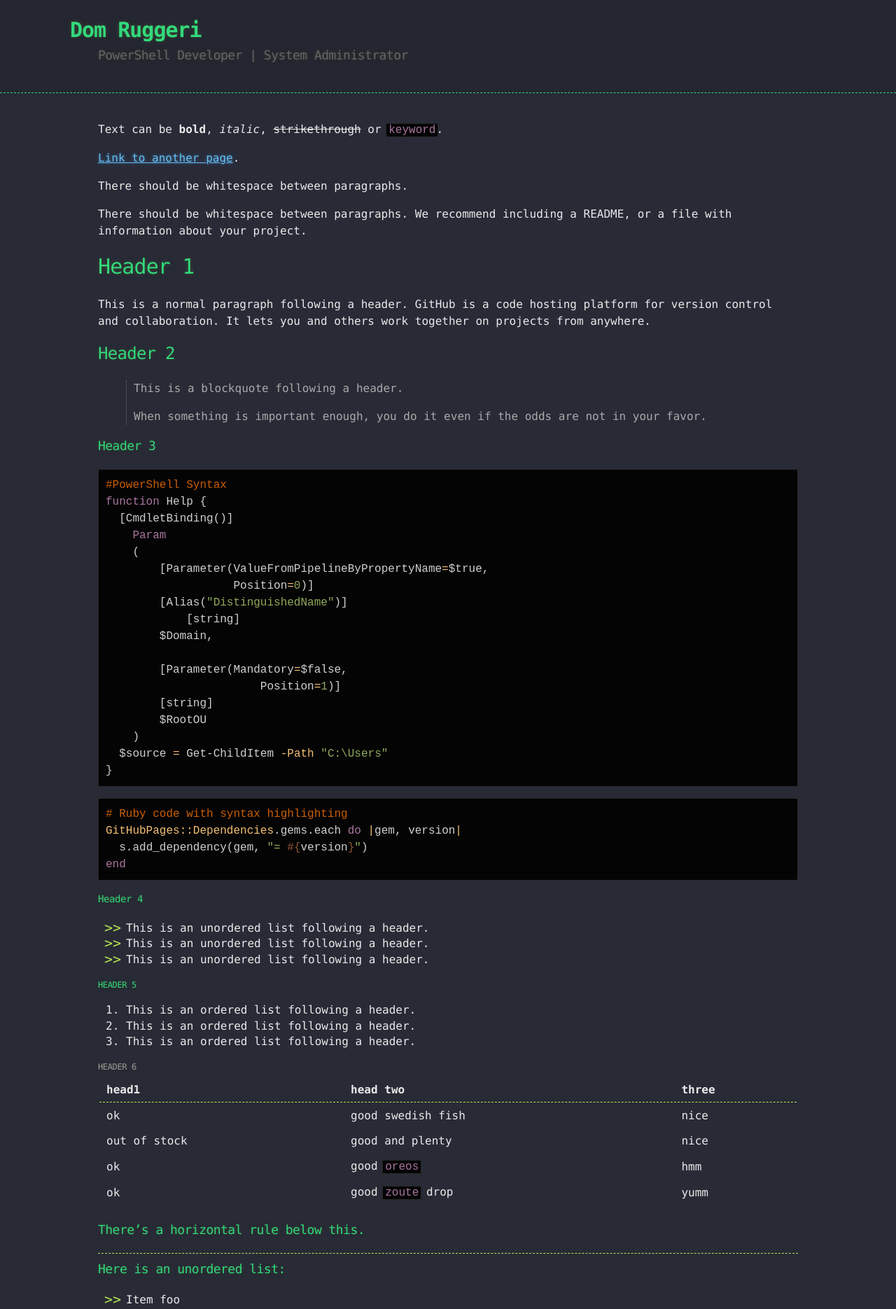
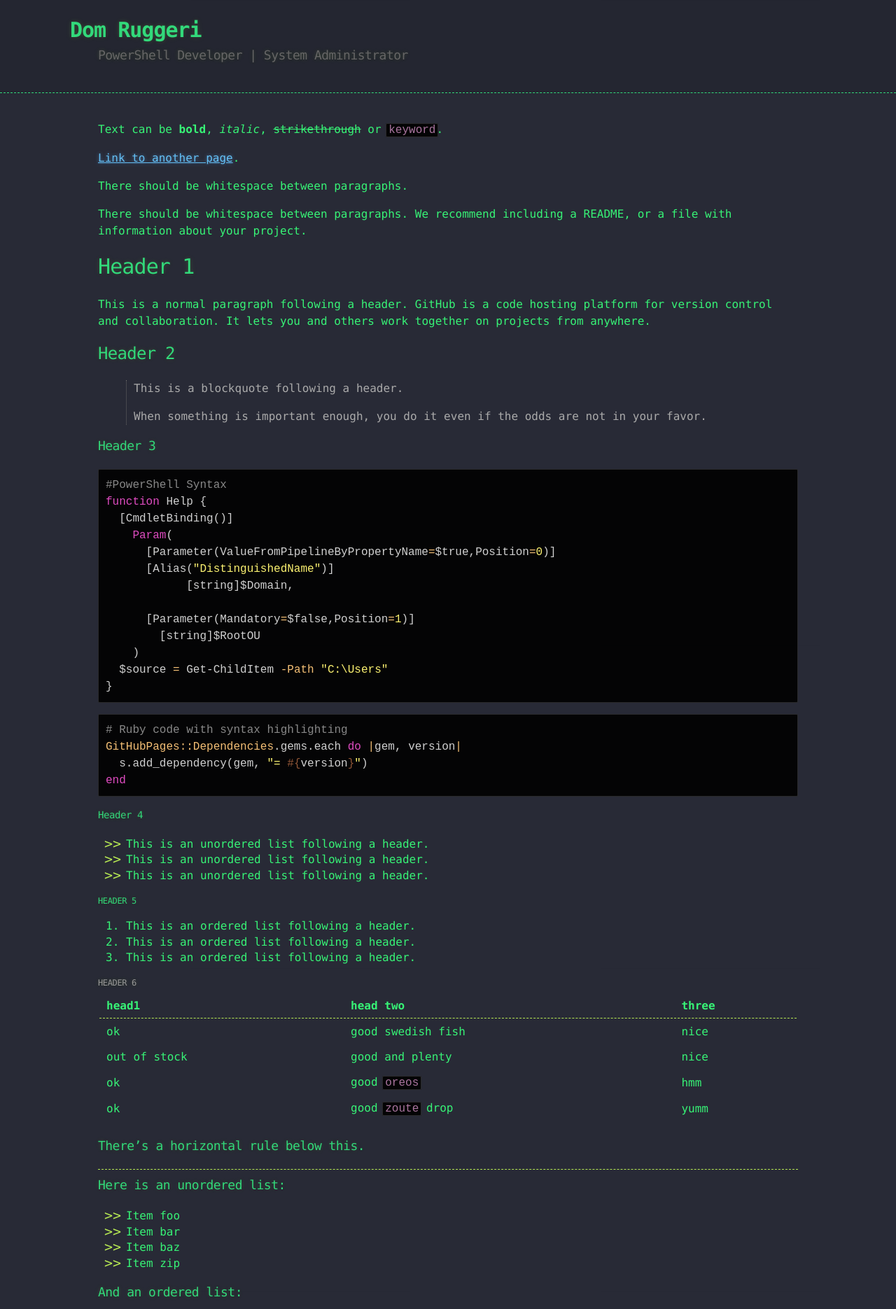
Before and after one commit to DomRRuggeri/DomRRuggeri.github.io, a Jekyll site: the page built from index.md, in a window 1280 px wide. Shown: the top 1870 px of the page at 70% size. Built offline with Jekyll 4.4.1, drawn with Linux system fonts in a browser that asks for light colours.

Commit message:
Chantrse

```diff
--- a/_sass/_default_colors.scss
+++ b/_sass/_default_colors.scss
@@ -1,15 +1,15 @@
 $apple-blossom: #ac4142;
 $alto: #d0d0d0;
-$bouquet: #aa759f;
-$chelsea-cucumber: #90a959;
+$bouquet: #df4cc1;
+$chelsea-cucumber: #fcf271;
 $cod-grey: #151515;
 $coniferback: #b5e853;
 $conifer: #32D97B;
 $dove-grey: #666;
-$gallery: #eaeaea;
-$grey: rgb(202, 94, 5);
+$gallery: #37f376;
+$grey: #888;
 $gulf-stream: #75b5aa;
-$hippie-blue: #6a9fb5;
+$hippie-blue: #6ed0fa;
 $potters-clay: #8f5536;
 $rajah: #f4bf75;
 $raw-sienna: #d28445;
```
Also changed, not shown: index.md (+6 -11 lines).
